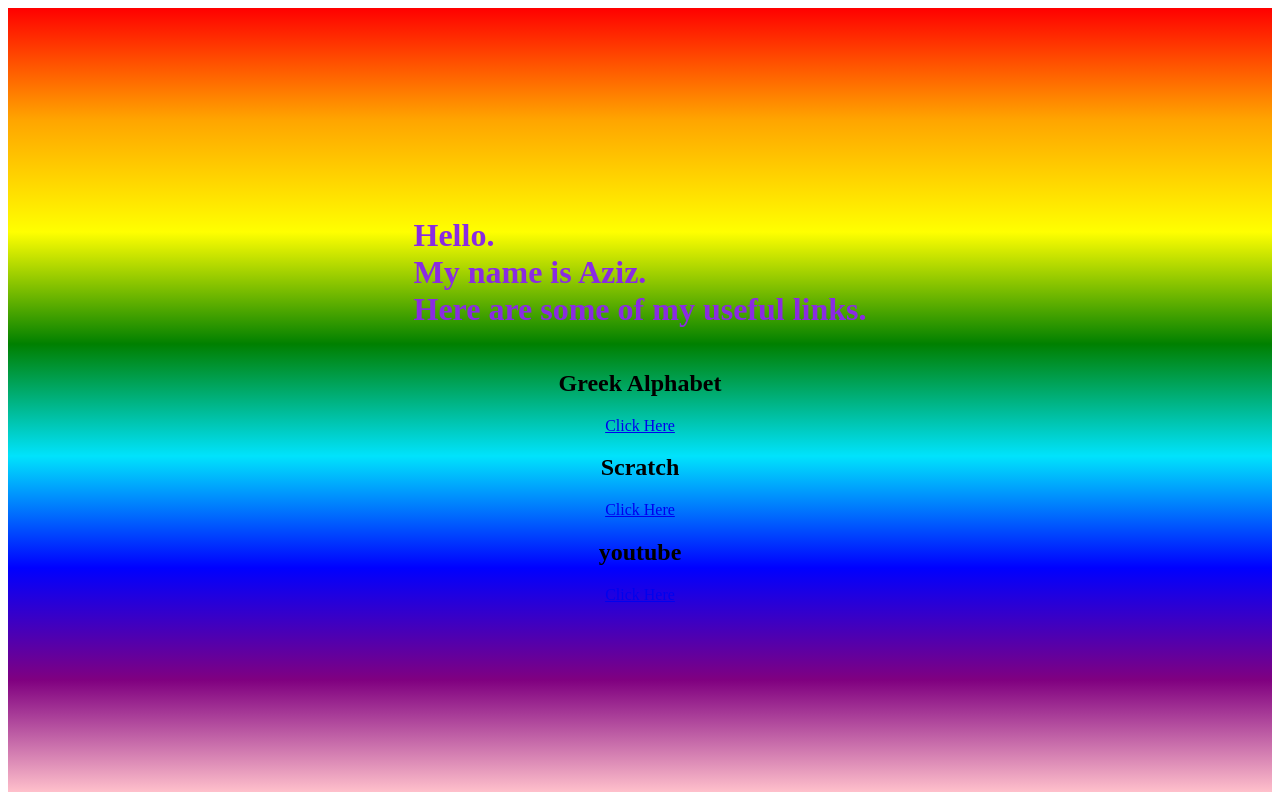
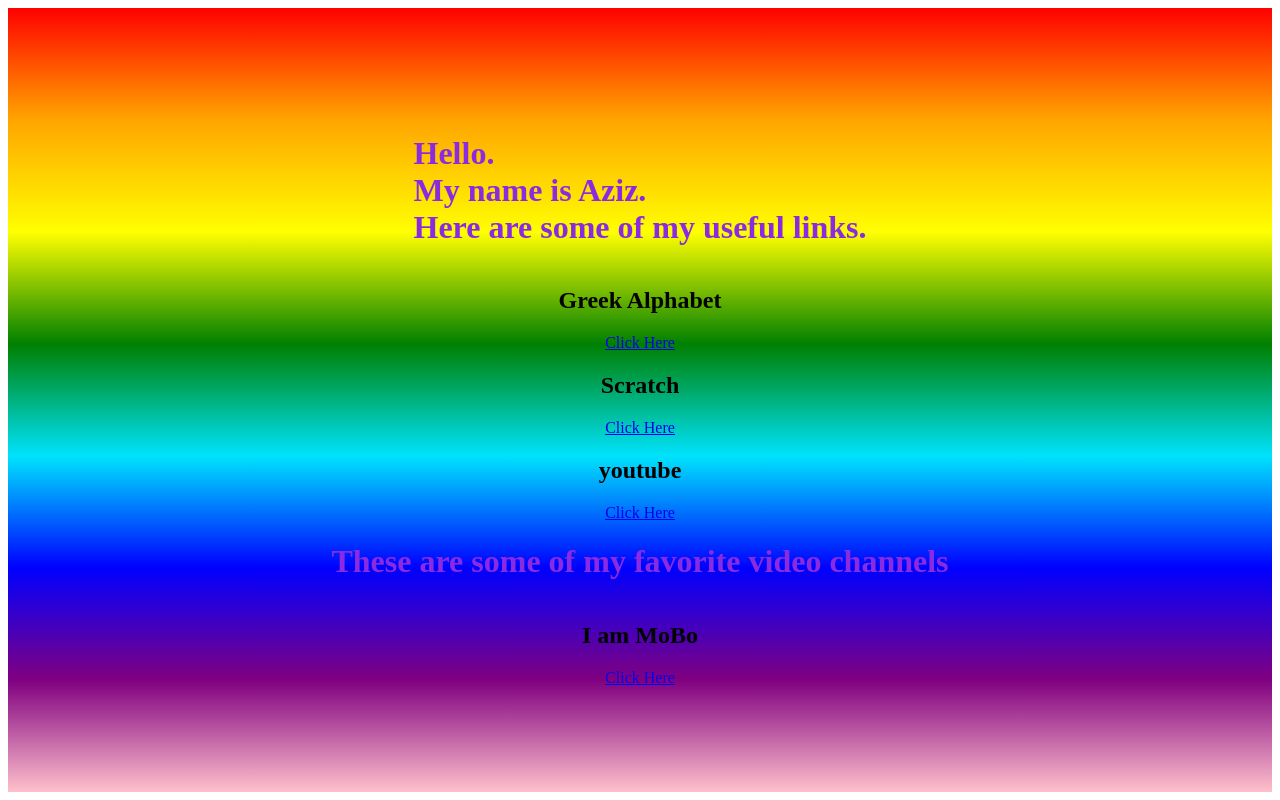
Before and after one commit to azizkhan314/azizkhan314.github.io, a plain HTML site: page index.html in a window 1280 px wide. Drawn offline with Linux system fonts and the light colour scheme.

Commit message:
add chanels

```diff
--- a/index.html
+++ b/index.html
@@ -11,6 +11,9 @@
             <a href="https://scratch.mit.edu">Click Here</a>
             <h2>youtube</h2>
             <a href="https://www.youtube.com/">Click Here</a>
+            <h1>These are some of my favorite video channels</h1>
+            <h2>I am MoBo</h2>
+            <a href="https://www.youtube.com/@IamMoBo">Click Here</a>
         </div>
     </body>
 </html>
```
